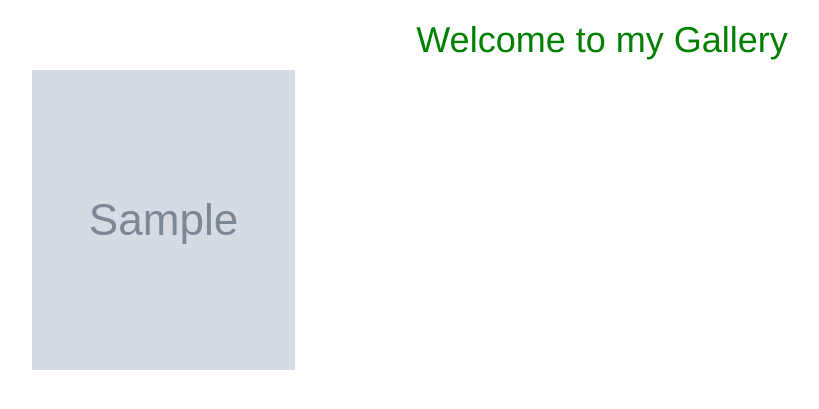
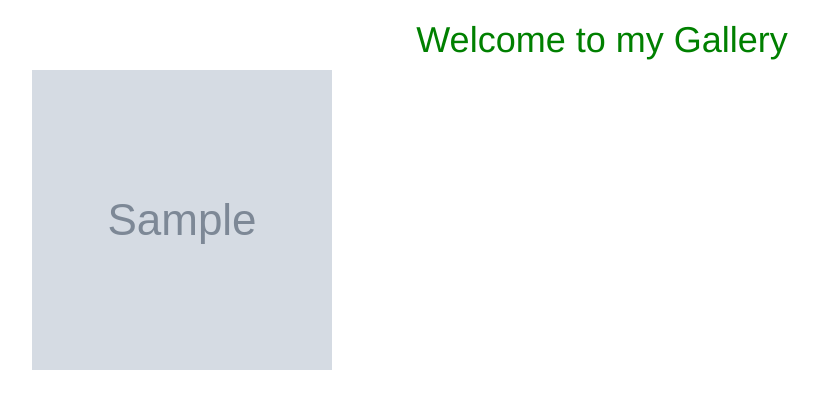
Before and after one commit to Magnific7/Personal-Gallery-application, a Django app: page / in a window 1280 px wide. Shown: the part 102-511 px from the top of the page, without its empty margins (38-857 px from the left). Run offline with Django 3.2, Linux system fonts and the light colour scheme; tables that the repository leaves empty hold one stand-in row (values such as "Sample post"); grey boxes marked "Sample" are stand-in pictures; some libraries are stand-ins or nearby versions.

Commit message:
some styles

```diff
--- a/news/templates/all-news/today-news.html
+++ b/news/templates/all-news/today-news.html
@@ -6,9 +6,9 @@
 <div class="row">
   <!-- Looping through image   -->
   {% for image_item in images %}
-   <div class="col-md-3">
+   <div class="col-md-4">
      <div class="card" style="width:auto;">
-  <img style="height:300px; width:300px;" src="{{image_item.image.url}}"  class="img-responsive" alt="Image" data-toggle="modal" data-target="#modal-default{{image_item.id}}">
+  <img style="height:300px; width:300px;margin-bottom: 30px;" src="{{image_item.image.url}}"  class="img-responsive" alt="Image" data-toggle="modal" data-target="#modal-default{{image_item.id}}">
 </div>
 </div>
   <div class="modal fade" id="modal-default{{image_item.id}}" role="dialog">
```
